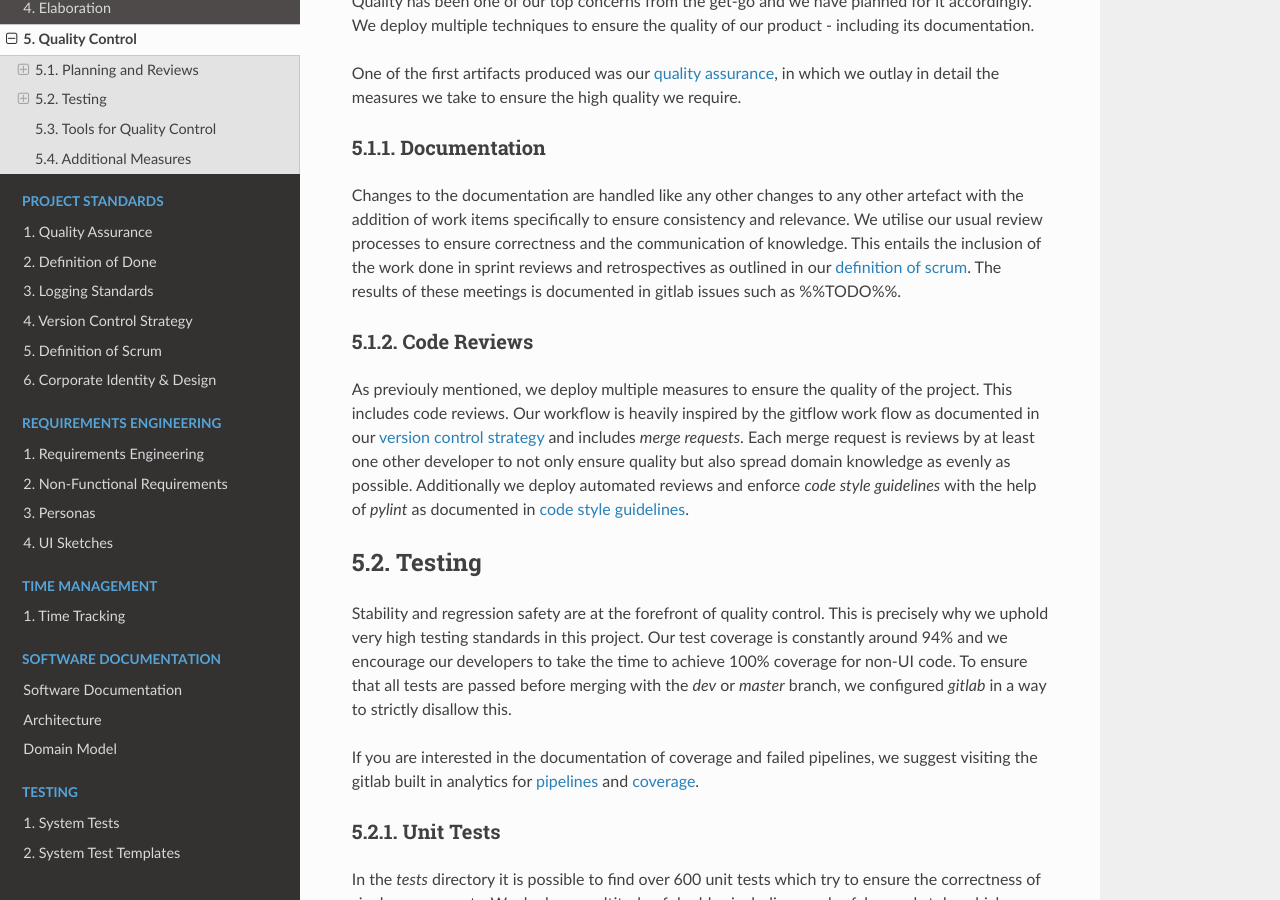
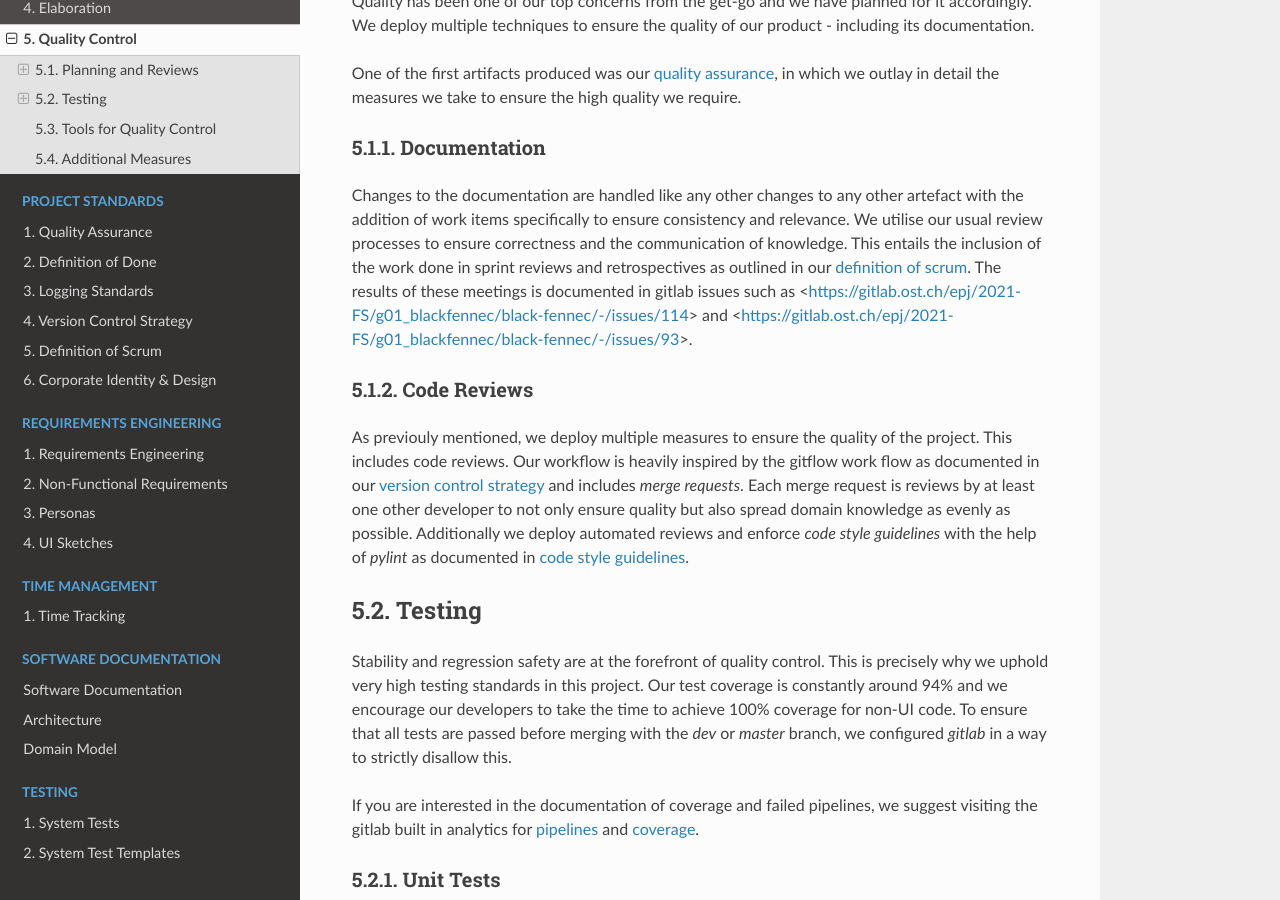
Before and after one commit to blackfennec-org/blackfennec, a Sphinx documentation site: the page built from docs/source/project_management/quality_control.rst, in a window 1280 px wide and 900 px high, scrolled down 322 px. Built offline with Sphinx 7.4.7 and the Read the Docs theme 2.0.0, drawn with Linux system fonts in a browser that asks for light colours; pages that are not in the unit, such as notebooks, are missing from menus.

Commit message:
Apply 1 suggestion(s) to 1 file(s)

```diff
--- a/docs/source/project_management/quality_control.rst
+++ b/docs/source/project_management/quality_control.rst
@@ -11,7 +11,7 @@ One of the first artifacts produced was our :ref:`quality assurance <Quality Ass
 
 Documentation
 -------------
-Changes to the documentation are handled like any other changes to any other artefact with the addition of work items specifically to ensure consistency and relevance. We utilise our usual review processes to ensure correctness and the communication of knowledge. This entails the inclusion of the work done in sprint reviews and retrospectives as outlined in our :ref:`definition of scrum <Definition of Scrum>`. The results of these meetings is documented in gitlab issues such as %%TODO%%.
+Changes to the documentation are handled like any other changes to any other artefact with the addition of work items specifically to ensure consistency and relevance. We utilise our usual review processes to ensure correctness and the communication of knowledge. This entails the inclusion of the work done in sprint reviews and retrospectives as outlined in our :ref:`definition of scrum <Definition of Scrum>`. The results of these meetings is documented in gitlab issues such as <https://gitlab.ost.ch/epj/2021-FS/g01_blackfennec/black-fennec/-/issues/114> and <https://gitlab.ost.ch/epj/2021-FS/g01_blackfennec/black-fennec/-/issues/93>.
 
 Code Reviews
 ------------
```
